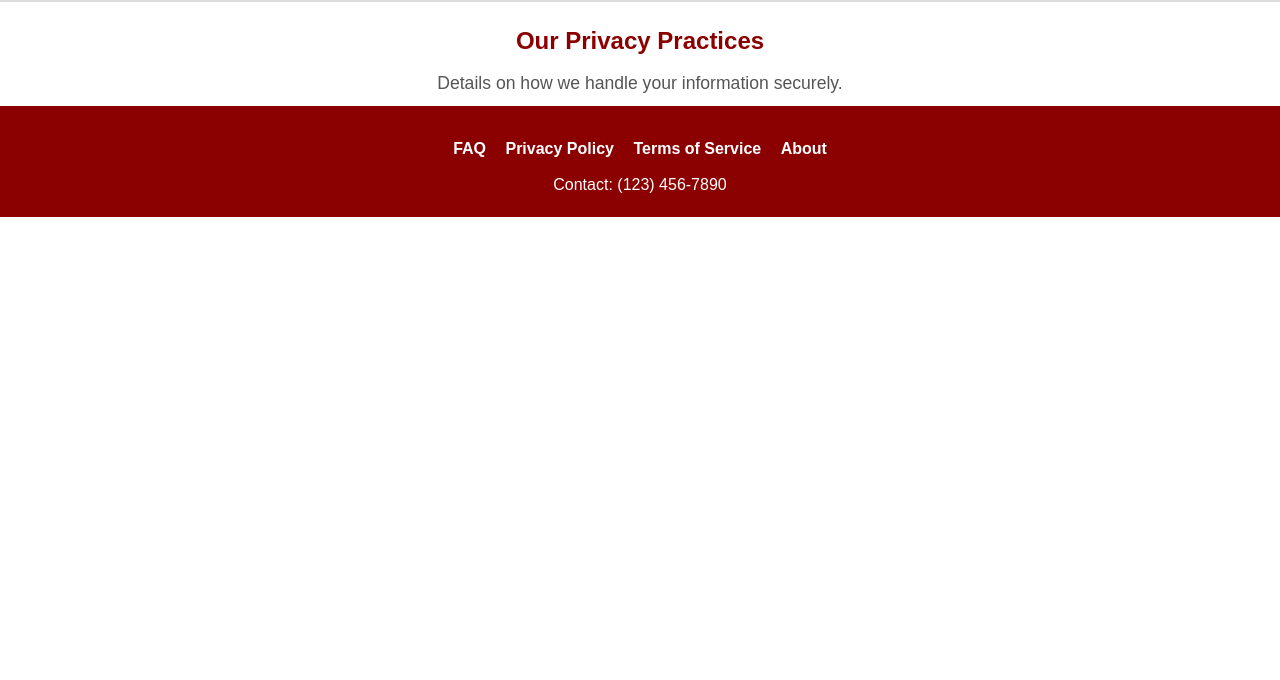
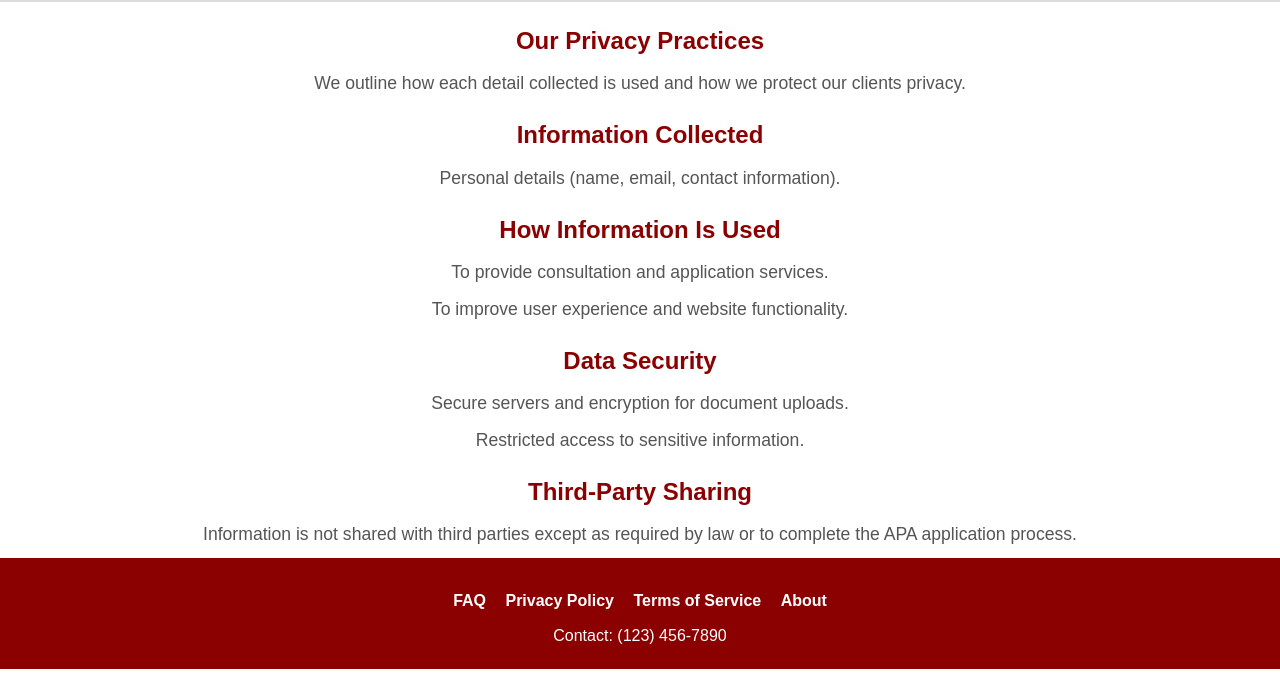
Before and after one commit to GopeAnalytics/IdahoAPAWebsite, a website: page privacy-policy.html in a window 1280 px wide. Shown: the part 120-800 px from the top of the page. Drawn offline with Linux system fonts and the light colour scheme.

Commit message:
Updating FQA and privacy policy

```diff
--- a/privacy-policy.html
+++ b/privacy-policy.html
@@ -34,7 +34,26 @@
   <main>
     <section>
       <h2>Our Privacy Practices</h2>
-      <p>Details on how we handle your information securely.</p>
+      <p>We outline how each detail collected is used and how we protect our clients privacy.</p>
+    </section>
+    <section>
+      <h2>Information Collected</h2>
+      <p>Personal details (name, email, contact information).</p>
+      <!-- <p>Land details and documentation.</p> -->
+    </section>
+    <section>
+      <h2>How Information Is Used</h2>
+      <p>To provide consultation and application services.</p>
+      <p>To improve user experience and website functionality.</p>
+    </section>
+    <section>
+      <h2>Data Security</h2>
+      <p>Secure servers and encryption for document uploads.</p>
+      <p>Restricted access to sensitive information.</p>
+    </section>
+    <section>
+      <h2>Third-Party Sharing</h2>
+      <p>Information is not shared with third parties except as required by law or to complete the APA application process.</p>
     </section>
   </main>
   <footer>
```
Also changed, not shown: faq.html (+8 -1 lines).
